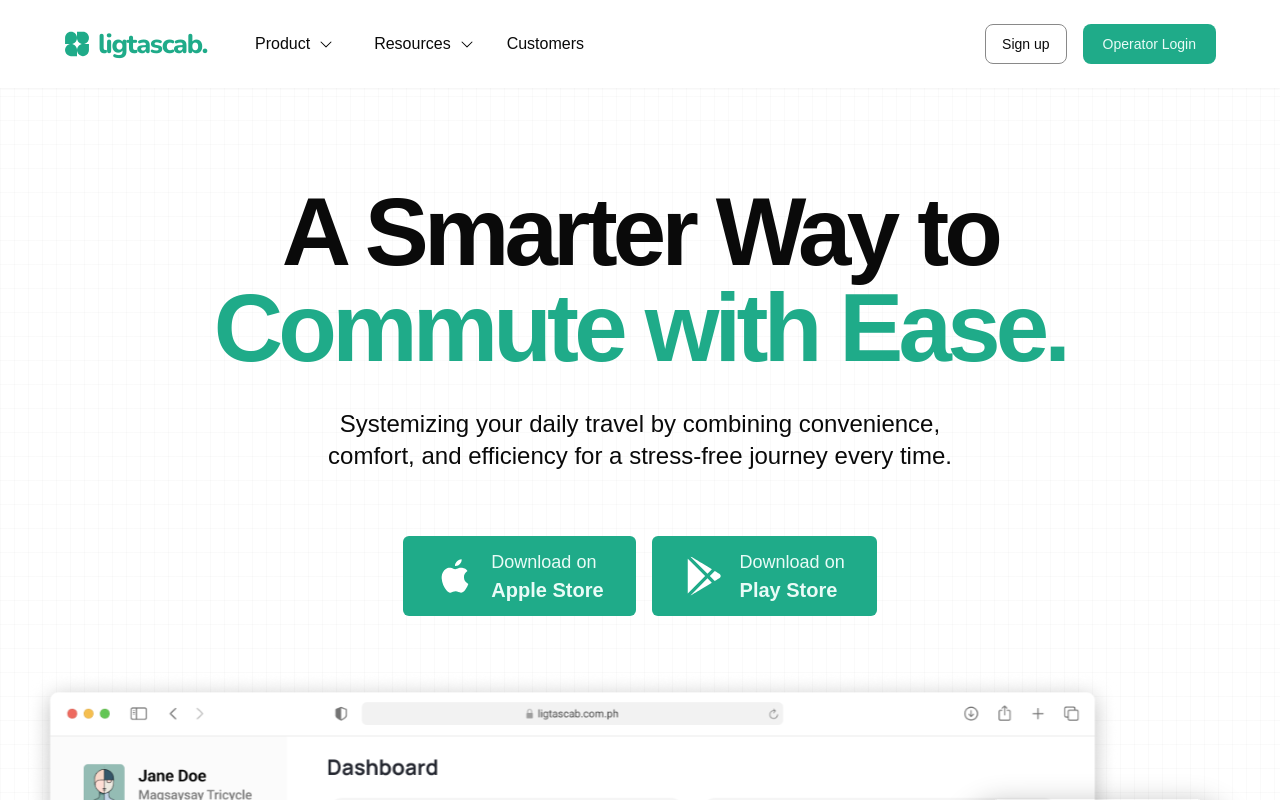
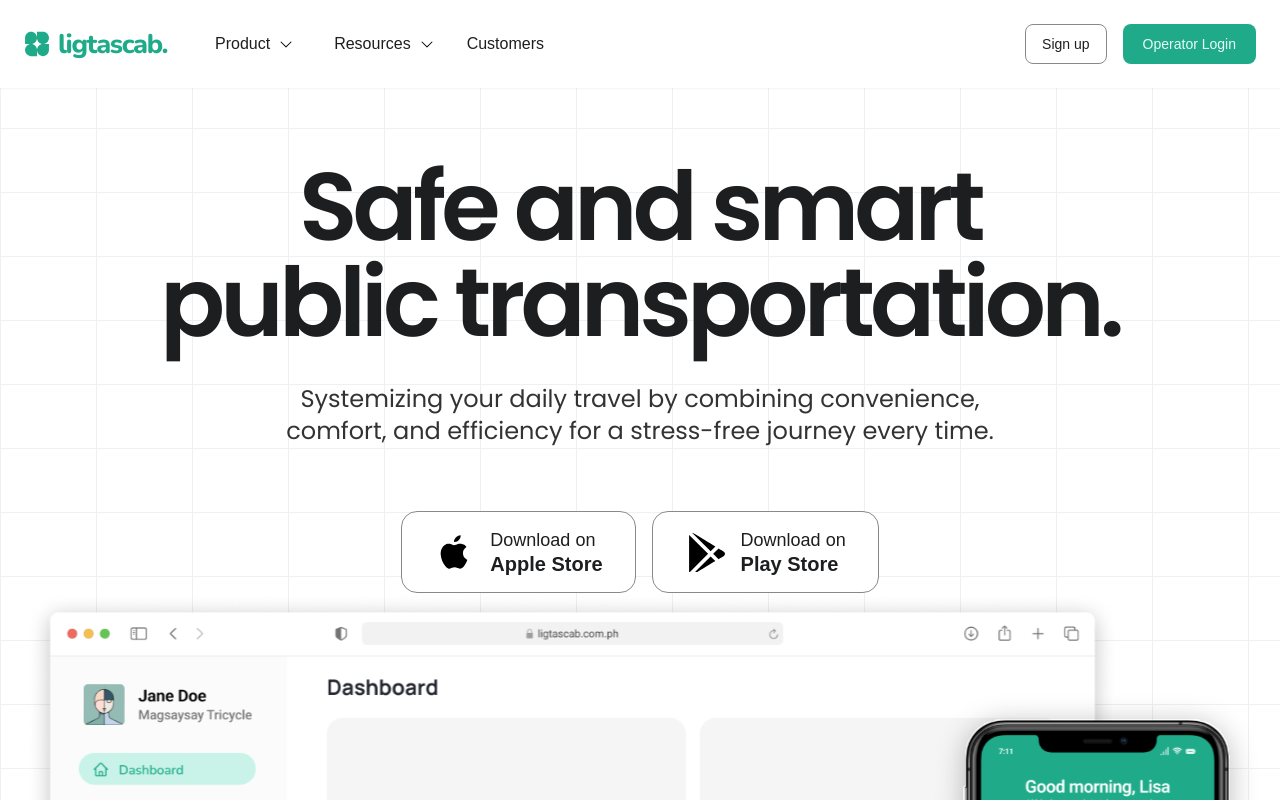
Before and after one commit to danturiano/ligtascab, a Next.js app: page / in a window 1280 px wide. Shown: the top 800 px of the page. Built offline with nearby package versions, Linux system fonts and the light colour scheme.

Commit message:
update navigation and landing page

```diff
--- a/src/app/(landing-page)/_components/AppDemo.tsx
+++ b/src/app/(landing-page)/_components/AppDemo.tsx
@@ -1,11 +1,11 @@
-import Image from "next/image";
-import React from "react";
-import dashboard from "/public/dashboard.svg";
+import Image from 'next/image';
+import React from 'react';
+import dashboard from '/public/dashboard.svg';
 
 export default function AppDemo() {
-  return (
-    <section className="relative flex justify-center top-[-4rem] md:top-[-8rem]">
-      <Image src={dashboard} alt="dashboard sample" />
-    </section>
-  );
+	return (
+		<section className="relative flex justify-center top-[-4rem] md:-translate-y-36">
+			<Image src={dashboard} alt="dashboard sample" />
+		</section>
+	);
 }
--- a/src/app/(landing-page)/_components/Background.tsx
+++ /dev/null
@@ -1,7 +0,0 @@
-import React from "react";
-
-export default function Background() {
-  return (
-    <div className="absolute inset-0 -z-10 h-full w-full bg-white bg-[linear-gradient(to_right,#8080800a_1px,transparent_1px),linear-gradient(to_bottom,#8080800a_1px,transparent_1px)] bg-[size:14px_24px]"></div>
-  );
-}
--- a/src/app/(landing-page)/_components/DownloadBtn.tsx
+++ b/src/app/(landing-page)/_components/DownloadBtn.tsx
@@ -1,22 +1,30 @@
-import React from "react";
-import { Button } from "@/components/ui/button";
-import Image from "next/image";
-import android from "/public/android-brand.svg";
-import apple from "/public/apple-brand.svg";
+import { Button } from '@/components/ui/button';
+import Image from 'next/image';
+import React from 'react';
+import android from '/public/android-brand.svg';
+import apple from '/public/apple-brand.svg';
 
 export default function DownloadBtn() {
 	return (
 		<div className="flex mt-4 md:mt-8 space-x-4">
-      <Button size="sm" className="py-7 px-4 gap-4 md:px-8 md:py-10">
+			<Button
+				size="sm"
+				className="py-7 px-4 gap-4 md:px-8 md:py-10 rounded-2xl"
+				variant={'outline'}
+			>
 				<Image src={apple} alt="apple logo" className="md:h-10 md:w-10" />
-        <div className="flex flex-col items-start">
+				<div className="flex flex-col items-start -space-y-1">
 					<p className="text-xs md:text-lg">Download on</p>
 					<p className="text-md font-bold md:text-xl">Apple Store</p>
 				</div>
 			</Button>
-      <Button size="sm" className="py-7 px-4 gap-4 md:px-8 md:py-10">
+			<Button
+				size="sm"
+				className="py-7 px-4 gap-4 md:px-8 md:py-10 rounded-2xl"
+				variant={'outline'}
+			>
 				<Image src={android} alt="apple logo" className="md:h-10 md:w-10" />
-        <div className="flex flex-col items-start">
+				<div className="flex flex-col items-start -space-y-1">
 					<p className="text-xs md:text-lg">Download on</p>
 					<p className="text-md font-bold md:text-xl">Play Store</p>
 				</div>
--- a/src/app/(landing-page)/_components/HeaderSection.tsx
+++ b/src/app/(landing-page)/_components/HeaderSection.tsx
@@ -1,13 +1,13 @@
-import DownloadBtn from "./DownloadBtn";
+import DownloadBtn from './DownloadBtn';
 
 export default function HeaderSection() {
 	return (
-    <section className="min-h-screen flex items-center justify-center text-center text-balance flex-col gap-8 px-4 container">
-      <h1 className="font-extrabold text-center tracking-tighter leading-none text-5xl md:text-7xl xl:text-8xl">
-        A Smarter Way to
-        <div className="text-primary"> Commute with Ease.</div>
-      </h1>
-      <p className="text-lg md:text-2xl lg:text-2xl max-w-screen-xl text-pretty md:text-balance">
+		<section className="min-h-screen flex items-center justify-center flex-col gap-8 px-4 container text-center -translate-y-6">
+			<div className="font-semibold tracking-tighter text-5xl md:text-7xl xl:text-8xl font-poppins">
+				<h1>Safe and smart</h1>
+				<h1>public transportation.</h1>
+			</div>
+			<p className="text-lg font-poppins font-regular md:text-2xl lg:text-2xl max-w-screen-xl text-pretty md:text-balance text-black/80">
 				Systemizing your daily travel by combining convenience, comfort, and
 				efficiency for a stress-free journey every time.
 			</p>
--- a/src/app/(landing-page)/layout.tsx
+++ b/src/app/(landing-page)/layout.tsx
@@ -1,5 +1,5 @@
-import { ReactNode } from "react";
-import Navigation from "./_components/Navigation";
+import { ReactNode } from 'react';
+import Navigation from './_components/Navigation';
 
 export default function LandingLayout({ children }: { children: ReactNode }) {
 	return (
--- a/src/app/(landing-page)/page.tsx
+++ b/src/app/(landing-page)/page.tsx
@@ -1,21 +1,22 @@
-import AppDemo from "./_components/AppDemo";
-import Background from "./_components/Background";
-import CTASection from "./_components/CTASection";
-import FAQSection from "./_components/FAQSection";
-import FeatureSection from "./_components/FeatureSection";
-import Footer from "./_components/Footer";
-import HeaderSection from "./_components/HeaderSection";
+import AppDemo from './_components/AppDemo';
+import CTASection from './_components/CTASection';
+import FAQSection from './_components/FAQSection';
+import FeatureSection from './_components/FeatureSection';
+import Footer from './_components/Footer';
+import HeaderSection from './_components/HeaderSection';
 
 export default function HomePage() {
 	return (
 		<>
-      <Background />
+			<div className="fixed inset-0 -z-10 h-full w-full bg-white bg-[linear-gradient(to_right,#f0f0f0_1px,transparent_1px),linear-gradient(to_bottom,#f0f0f0_1px,transparent_1px)] bg-[size:6rem_4rem]"></div>
+			<div className="relative">
 				<HeaderSection />
 				<AppDemo />
 				<FeatureSection />
 				<FAQSection />
 				<CTASection />
 				<Footer />
+			</div>
 		</>
 	);
 }
--- a/src/app/layout.tsx
+++ b/src/app/layout.tsx
@@ -1,5 +1,5 @@
 import type { Metadata } from 'next';
-import { Inter, Nunito } from 'next/font/google';
+import { Inter, Nunito, Poppins } from 'next/font/google';
 import './globals.css';
 
 const inter = Inter({
@@ -8,11 +8,17 @@ const inter = Inter({
 	variable: '--font-inter',
 });
 
-// eslint-disable-next-line @typescript-eslint/no-unused-vars
 const nunito = Nunito({
 	subsets: ['latin'],
 	display: 'swap',
 	variable: '--font-nunito',
+});
+
+const poppins = Poppins({
+	subsets: ['latin'],
+	display: 'swap',
+	variable: '--font-poppins',
+	weight: ['100', '200', '300', '400', '500', '600', '700', '800', '900'],
 });
 
 export const metadata: Metadata = {
@@ -29,7 +35,9 @@ export default function RootLayout({
 		<>
 			<html lang="en" suppressHydrationWarning>
 				<head />
-				<body className={`${inter.variable} ${nunito.variable} `}>
+				<body
+					className={`${inter.variable} ${nunito.variable} ${poppins.variable} text-[#1D1E20]`}
+				>
 					{children}
 				</body>
 			</html>
--- a/tailwind.config.ts
+++ b/tailwind.config.ts
@@ -12,6 +12,7 @@ const config: Config = {
 			fontFamily: {
 				inter: 'var(--font-inter)',
 				nunito: 'var(--font-nunito)',
+				poppins: 'var(--font-poppins)',
 			},
 			container: {
 				center: 'true',
@@ -20,7 +21,7 @@ const config: Config = {
 					sm: '100%',
 					md: '100%',
 					lg: '100%',
-					xl: '1200px',
+					xl: '1400px',
 				},
 			},
 			colors: {
```
Also changed, not shown: public/android-brand.svg, public/apple-brand.svg. Lines whose indentation alone changed are shown as unchanged.
